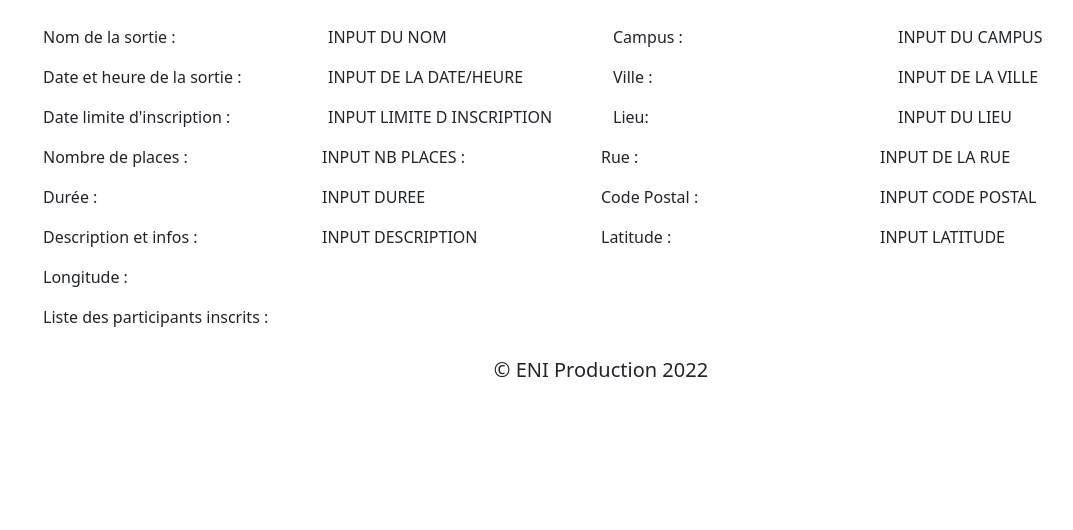
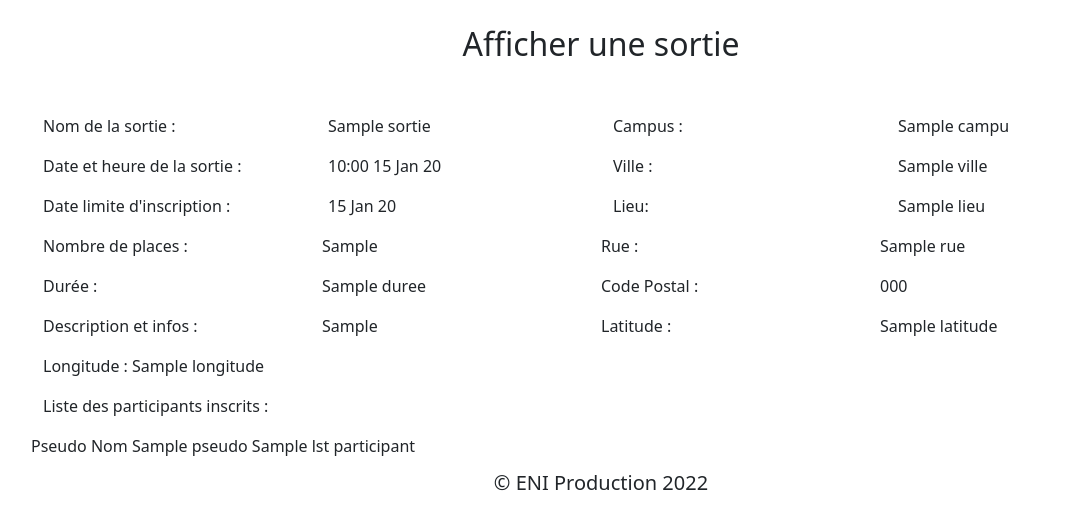
Before and after one commit to Jonasday/sortieENI, a Symfony app: template templates/sortie/display_sortie.html.twig in a window 1280 px wide. Shown: the part 247-777 px from the top of the page, without its empty margins (39-1112 px from the left). Run offline with Twig, Linux system fonts and the light colour scheme; the template is opened without the code that fills it: most values are stand-ins (such as "Sample title", 1, 10 or a date in 2020); some libraries are stand-ins or nearby versions; some web fonts are replaced.

Commit message:
fonction display_sortie (sortie)

```diff
--- a/public/CSS/style.css
+++ b/public/CSS/style.css
@@ -5,6 +5,11 @@ h1 {
     height: 250px;
     text-align: center;
     max-height: 150px;
+}
+
+h2 {
+    text-align: center;
+    margin-bottom: 50px;
 }
 
 header {
--- a/src/Entity/Lieu.php
+++ b/src/Entity/Lieu.php
@@ -3,7 +3,6 @@
 namespace App\Entity;
 
 use App\Repository\LieuRepository;
-use Doctrine\Common\Collections\Collection;
 use Doctrine\ORM\Mapping as ORM;
 use Doctrine\Common\Collections\ArrayCollection;
 
--- a/templates/sortie/display_sortie.html.twig
+++ b/templates/sortie/display_sortie.html.twig
@@ -1,21 +1,20 @@
 {% extends 'base.html.twig' %}
-
-{%block title%}<h1>Afficher une sortie</h1>{%endblock%}
 
 {% block body %}
 <div class="container">
+    {%block nomPage%}<h2>Afficher une sortie</h2>{%endblock%}
     <div class="row">
         <div class="col-md-3">
             <p>Nom de la sortie : </p>
         </div>
         <div class="col-md-3">
-        <p>INPUT DU NOM</p>
+            <p>{{ sortie.nom }}</p>
         </div>
         <div class="col-md-3">
             <p>Campus : </p>
         </div>
         <div class="col-md-3">
-        <p>INPUT DU CAMPUS</p>
+            <p>{{ sortie.Campus.nom }}</p>
         </div>
     </div>
 
@@ -24,13 +23,13 @@
             <p>Date et heure de la sortie : </p>
         </div>
         <div class="col-md-3">
-                <p>INPUT DE LA DATE/HEURE</p>
+            <p>{{ sortie.dateHeureDebut|date("H:i d M y") }}</p>
         </div>
         <div class="col-md-3">
             <p>Ville : </p>
         </div>
         <div class="col-md-3">
-                <p>INPUT DE LA VILLE</p>
+            <p>{{ sortie.Lieu.Ville.nom }}</p>
         </div>
     </div>
 
@@ -39,13 +38,13 @@
             <p>Date limite d'inscription : </p>
         </div>
         <div class="col-md-3">
-                <p>INPUT LIMITE D INSCRIPTION</p>
+            <p>{{ sortie.dateLimiteInscription|date("d M y") }}</p>
         </div>
         <div class="col-md-3">
             <p>Lieu: </p>
         </div>
         <div class="col-md-3">
-                <p>INPUT DU LIEU</p>
+            <p>{{ sortie.Lieu.nom }}</p>
         </div>
 
         <div class="row">
@@ -53,13 +52,13 @@
                 <p>Nombre de places : </p>
             </div>
             <div class="col-md-3">
-                    <p>INPUT NB PLACES : </p>
+                <p>{{ sortie.nbInscriptionsMax }}</p>
             </div>
             <div class="col-md-3">
                 <p>Rue : </p>
             </div>
             <div class="col-md-3">
-                    <p>INPUT DE LA RUE</p>
+                <p>{{ sortie.Lieu.rue }}</p>
             </div>
         </div>
 
@@ -68,13 +67,13 @@
                 <p>Durée : </p>
             </div>
             <div class="col-md-3">
-                    <p>INPUT DUREE</p>
+                <p>{{ sortie.duree }}</p>
             </div>
             <div class="col-md-3">
                 <p>Code Postal : </p>
             </div>
             <div class="col-md-3">
-                    <p>INPUT CODE POSTAL</p>
+                <p>{{ sortie.Lieu.Ville.codePostal }}</p>
             </div>
         </div>
 
@@ -83,18 +82,37 @@
                 <p>Description et infos : </p>
             </div>
             <div class="col-md-3">
-                    <p>INPUT DESCRIPTION</p>
+                <p>{{ sortie.infosSortie }}</p>
             </div>
             <div class="col-md-3">
                 <p>Latitude : </p>
             </div>
             <div class="col-md-3">
-                    <p>INPUT LATITUDE</p>
+                <p>{{ sortie.Lieu.latitude }}</p>
             </div>
         </div>
 
-    <p>Longitude : </p>
+        <p>Longitude : {{ sortie.Lieu.longitude }}</p>
 
         <p>Liste des participants inscrits : </p>
+
+        <thead> <!-- En-tête du tableau -->
+        <tr>
+            <th>Pseudo</th>
+            <th>Nom</th>
+        </tr>
+        </thead>
+
+        <tbody> <!-- Corps du tableau -->
+        {% for item in sortie %}
+            {% for friend in item.lstParticipant %}
+                <tr>
+                    <td>{{ friend.pseudo }}</td>
+                    <td>{{ friend.nom }}</td>
+                </tr>
+            {% endfor %}
+        {% endfor %}
+        </tbody>
+
     </div>
     {% endblock %}
--- a/templates/sortie/modify_sortie.html.twig
+++ b/templates/sortie/modify_sortie.html.twig
@@ -1,6 +1,6 @@
 {% extends 'sortie/create_sortie.html.twig' %}
 
-{% block title %}<h1>Modifier une sortie</h1>{% endblock %}
+{%block nomPage%}<h2>Modifier une sortie</h2>{%endblock%}
 
     {% block buttons %}
     <div class="buttons">
```
Also changed, not shown: src/Controller/SortieController.php (+52 -11 lines), src/Form/CreateActivityType.php (+13 -2 lines), templates/sortie/cancel_sortie.html.twig (+6 -5 lines), templates/sortie/create_sortie.html.twig (+8 -6 lines). Lines whose indentation alone changed are shown as unchanged.
